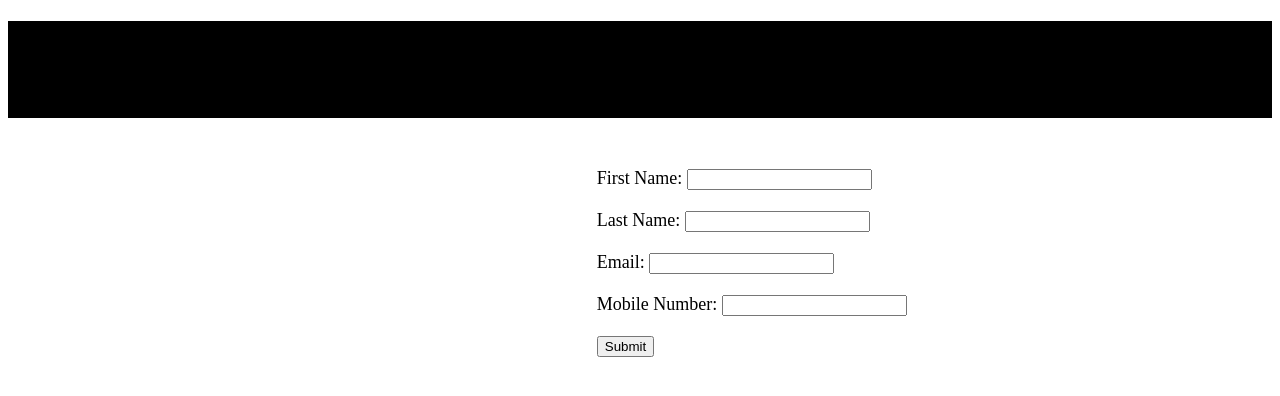
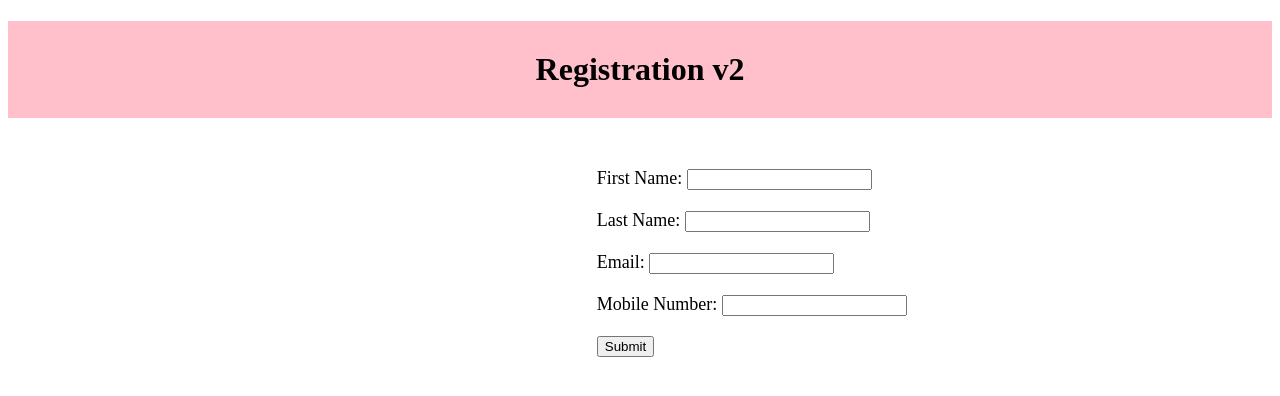
Before and after one commit to saisantu02/sample-nextjs, a Next.js app: page / in a window 1280 px wide. Shown: the top 396 px of the page. Built offline with nearby package versions, Linux system fonts and the light colour scheme.

Commit message:
header color: pink

```diff
--- a/src/header.js
+++ b/src/header.js
@@ -3,7 +3,7 @@ import React from "react";
 const Header= ()=>{
     return(
         <>
-        <h1 style={{backgroundColor:"black", textAlign: "center",padding: 30, marginBottom: 50}}>Registration</h1>
+        <h1 style={{backgroundColor:"pink", textAlign: "center",padding: 30, marginBottom: 50}}>Registration v2</h1>
         </>
     )
 }
```
